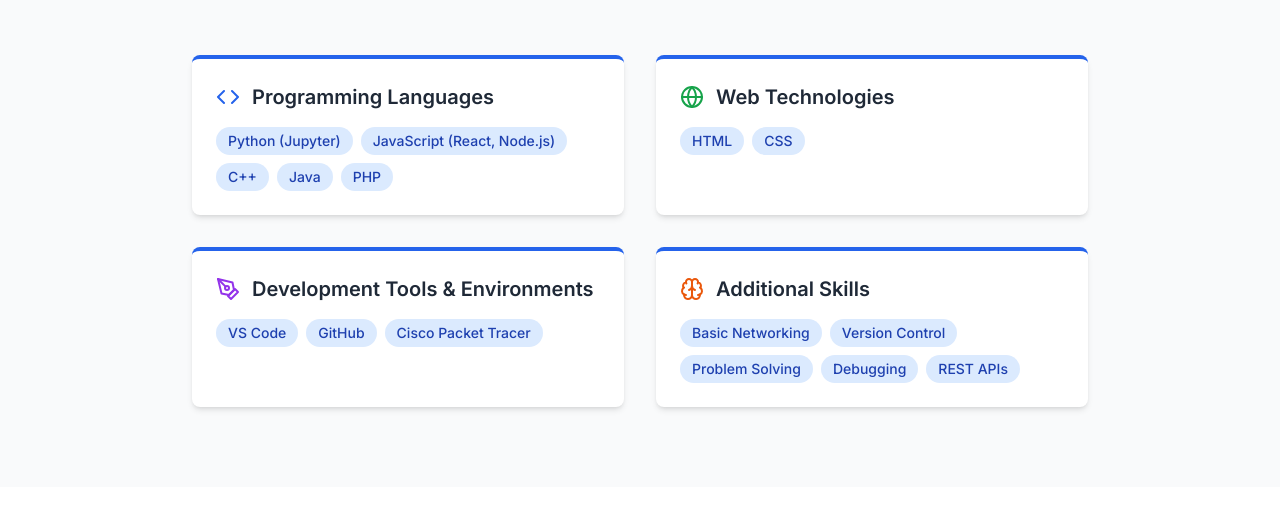
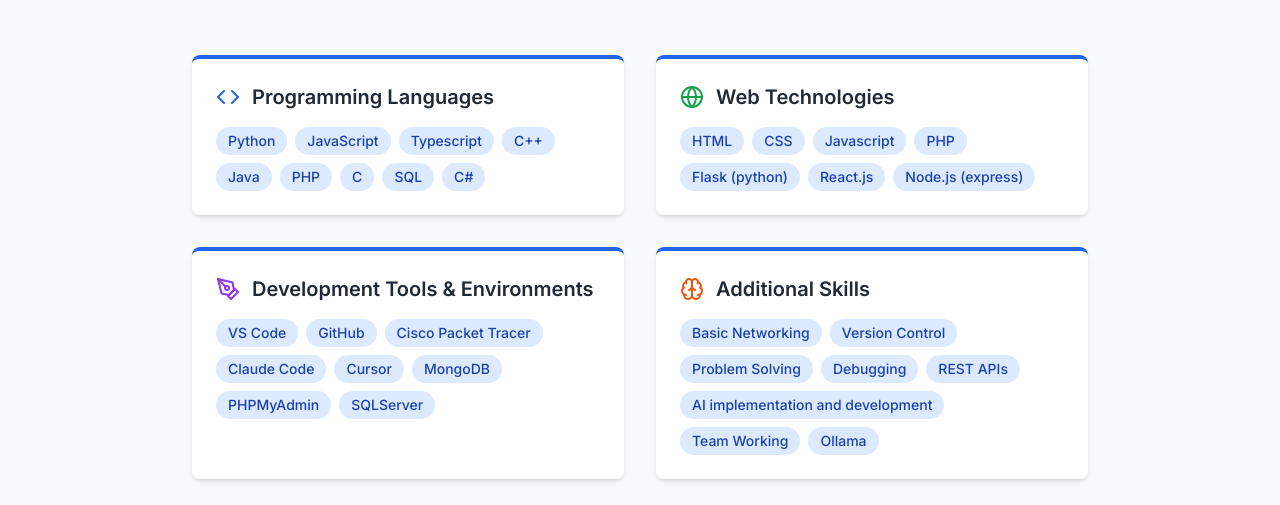
Before and after one commit to FreddyZeta1847/MyPortfolioAI, a React (Vite) app: page / in a window 1280 px wide. Shown: the part 1940-2445 px from the top of the page. Built offline with nearby package versions, Linux system fonts and the light colour scheme.

Commit message:
changed skills

```diff
--- a/src/data/skills.ts
+++ b/src/data/skills.ts
@@ -3,18 +3,18 @@
 export const skills: Skill[] = [
   {
     category: 'Programming Languages',
-    items: ['Python (Jupyter)', 'JavaScript (React, Node.js)', 'C++', 'Java', 'PHP']
+    items: ['Python', 'JavaScript', 'Typescript', 'C++', 'Java', 'PHP', 'C', "SQL", "C#"]
   },
   {
     category: 'Web Technologies',
-    items: ['HTML', 'CSS']
+    items: ['HTML', 'CSS', "Javascript", "PHP", "Flask (python)", "React.js", "Node.js (express)"]
   },
   {
     category: 'Development Tools & Environments',
-    items: ['VS Code', 'GitHub', 'Cisco Packet Tracer']
+    items: ['VS Code', 'GitHub', 'Cisco Packet Tracer', "Claude Code", "Cursor", "MongoDB", "PHPMyAdmin", "SQLServer"]
   },
   {
     category: 'Additional Skills',
-    items: ['Basic Networking', 'Version Control', 'Problem Solving', 'Debugging', 'REST APIs']
+    items: ['Basic Networking', 'Version Control', 'Problem Solving', 'Debugging', 'REST APIs', "AI implementation and development", "Team Working", "Ollama"]
   }
 ];
```
